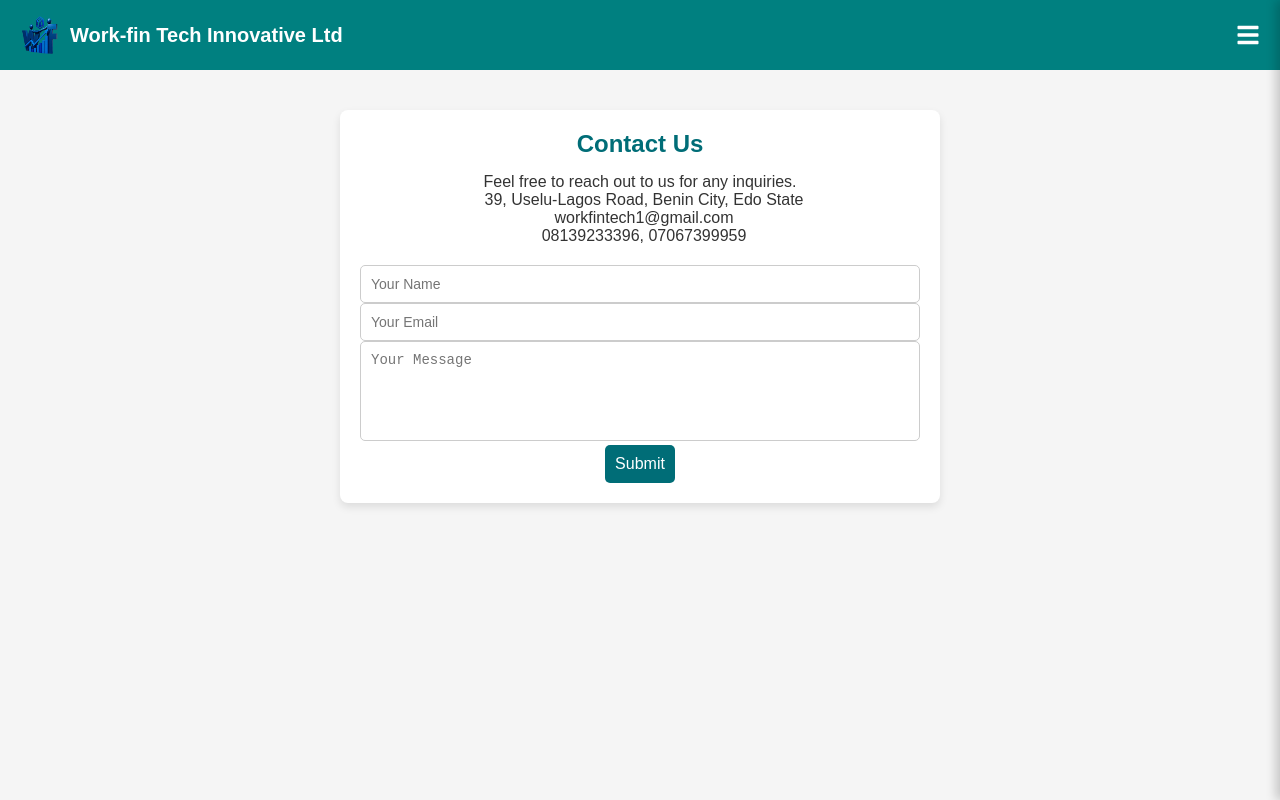
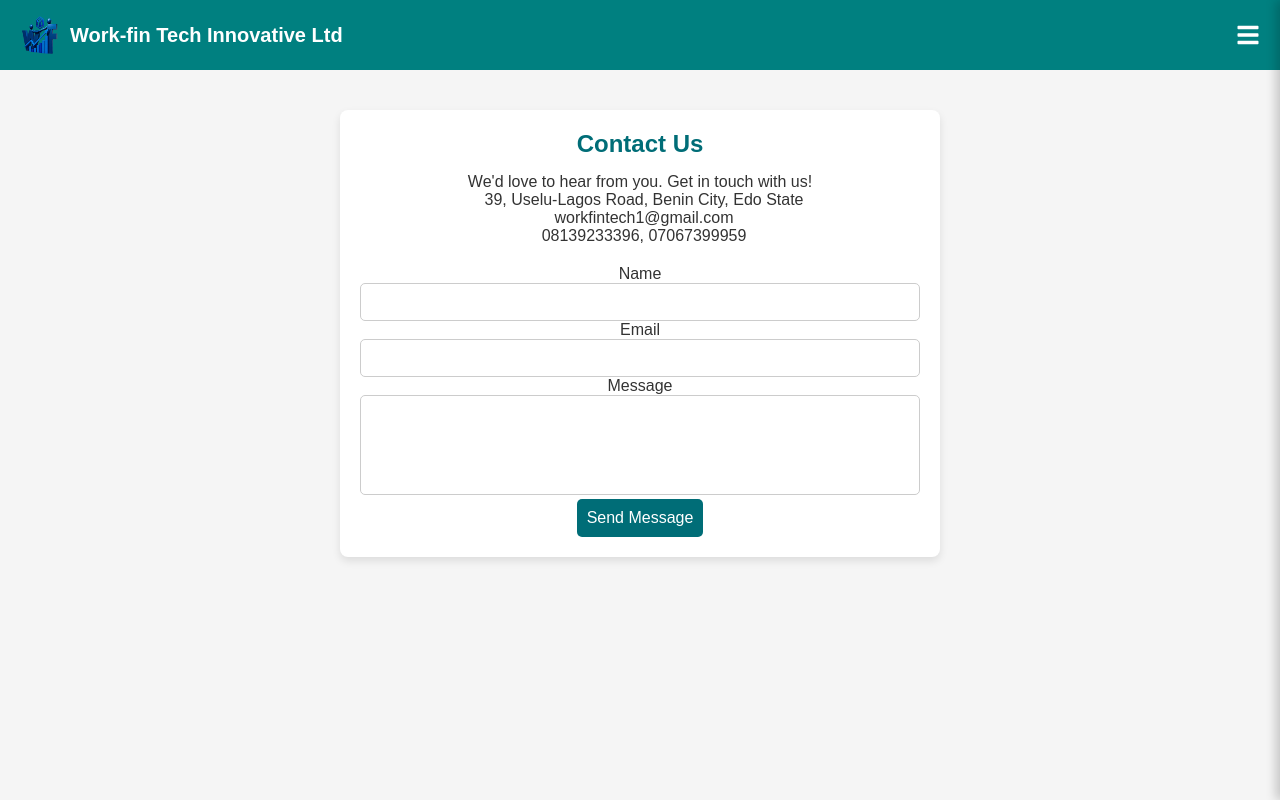
Before and after one commit to James1818-tech/Work-fin-Tech.com, a React (Create React App) app: page /contact in a window 1280 px wide. Built offline with nearby package versions, Linux system fonts and the light colour scheme.

Commit message:
contact info fixed

```diff
--- a/src/pages/Contact.js
+++ b/src/pages/Contact.js
@@ -4,41 +4,52 @@ import { FontAwesomeIcon } from "@fortawesome/react-fontawesome";
 import { faEnvelope, faPhone, faMapMarkerAlt } from "@fortawesome/free-solid-svg-icons";
 
 const Contact = () => {
-  const [formSubmitted, setFormSubmitted] = useState(false);
+  const [formData, setFormData] = useState({ name: "", email: "", message: "" });
+  const [success, setSuccess] = useState(false);
 
-  const handleSubmit = async (event) => {
-    event.preventDefault();
+  const handleChange = (e) => {
+    const { name, value } = e.target;
+    setFormData({ ...formData, [name]: value });
+  };
 
-    const formData = new FormData(event.target);
-
+  const handleSubmit = (e) => {
+    e.preventDefault();
+    const form = e.target;
     fetch("/", {
       method: "POST",
-      body: formData,
+      body: new FormData(form),
     })
-      .then(() => setFormSubmitted(true)) // Set success state
-      .catch(() => alert("Error submitting form!"));
+      .then(() => setSuccess(true))
+      .catch((error) => console.error("Form submission error:", error));
   };
 
   return (
     <div className="contact-container">
       <h2>Contact Us</h2>
-      <p>Feel free to reach out to us for any inquiries.</p>
-
+      <p>We'd love to hear from you. Get in touch with us!</p>
       <div className="contact-info">
         <p><i className="fa fa-map-marker"></i> 39, Uselu-Lagos Road, Benin City, Edo State</p>
         <p><i className="fa fa-envelope"></i> workfintech1@gmail.com</p>
         <p><i className="fa fa-phone"></i> 08139233396, 07067399959</p>
       </div>
-
-      {formSubmitted ? (
+      {success ? (
         <p className="success-message">Thank you! Your message has been sent.</p>
       ) : (
         <form name="contact" method="POST" data-netlify="true" onSubmit={handleSubmit}>
           <input type="hidden" name="form-name" value="contact" />
-          <input type="text" name="name" placeholder="Your Name" required />
-          <input type="email" name="email" placeholder="Your Email" required />
-          <textarea name="message" placeholder="Your Message" required></textarea>
-          <button type="submit">Submit</button>
+          <div className="form-group">
+            <label>Name</label>
+            <input type="text" name="name" value={formData.name} onChange={handleChange} required />
+          </div>
+          <div className="form-group">
+            <label>Email</label>
+            <input type="email" name="email" value={formData.email} onChange={handleChange} required />
+          </div>
+          <div className="form-group">
+            <label>Message</label>
+            <textarea name="message" value={formData.message} onChange={handleChange} required></textarea>
+          </div>
+          <button type="submit">Send Message</button>
         </form>
       )}
     </div>
```
